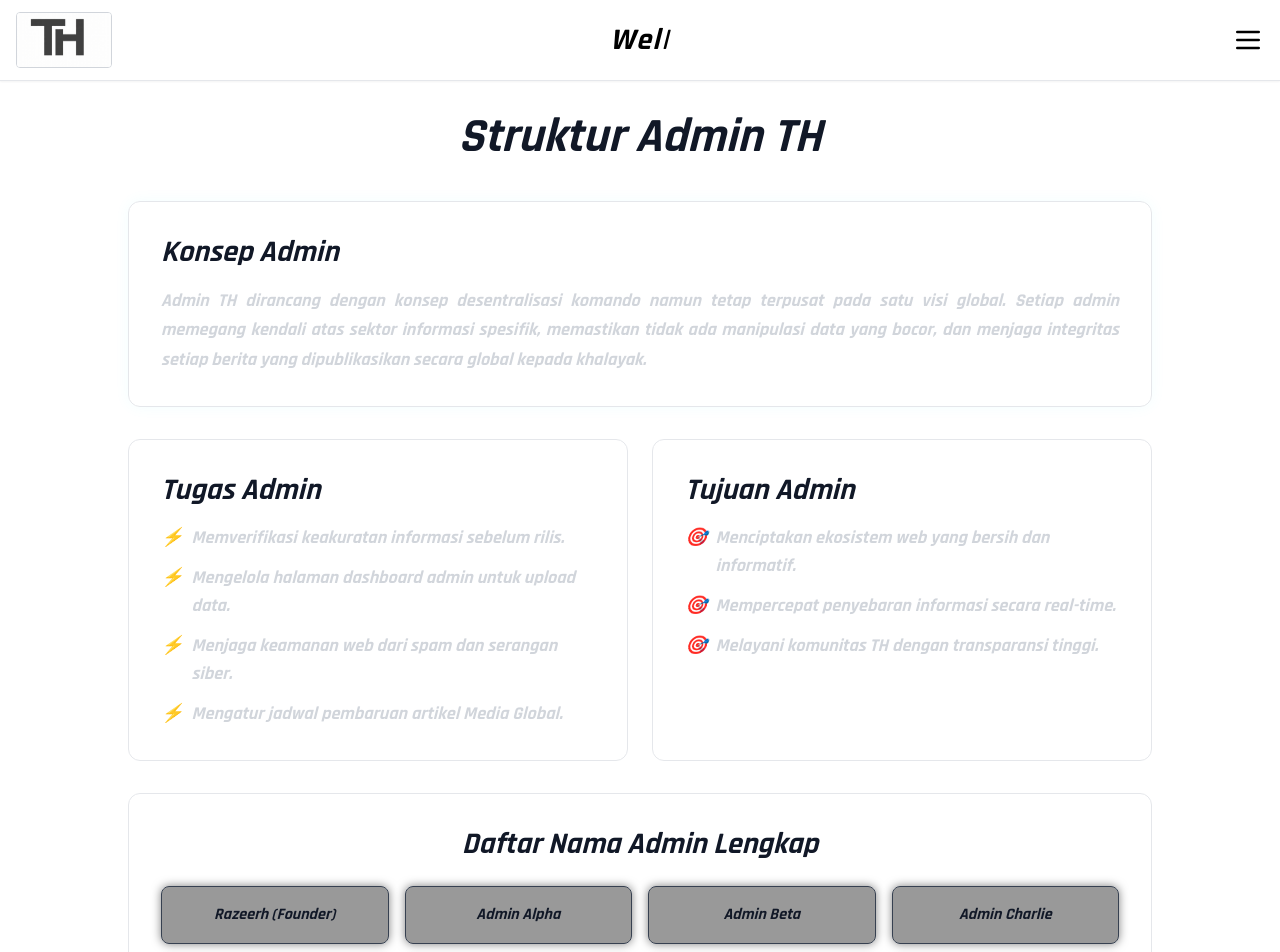
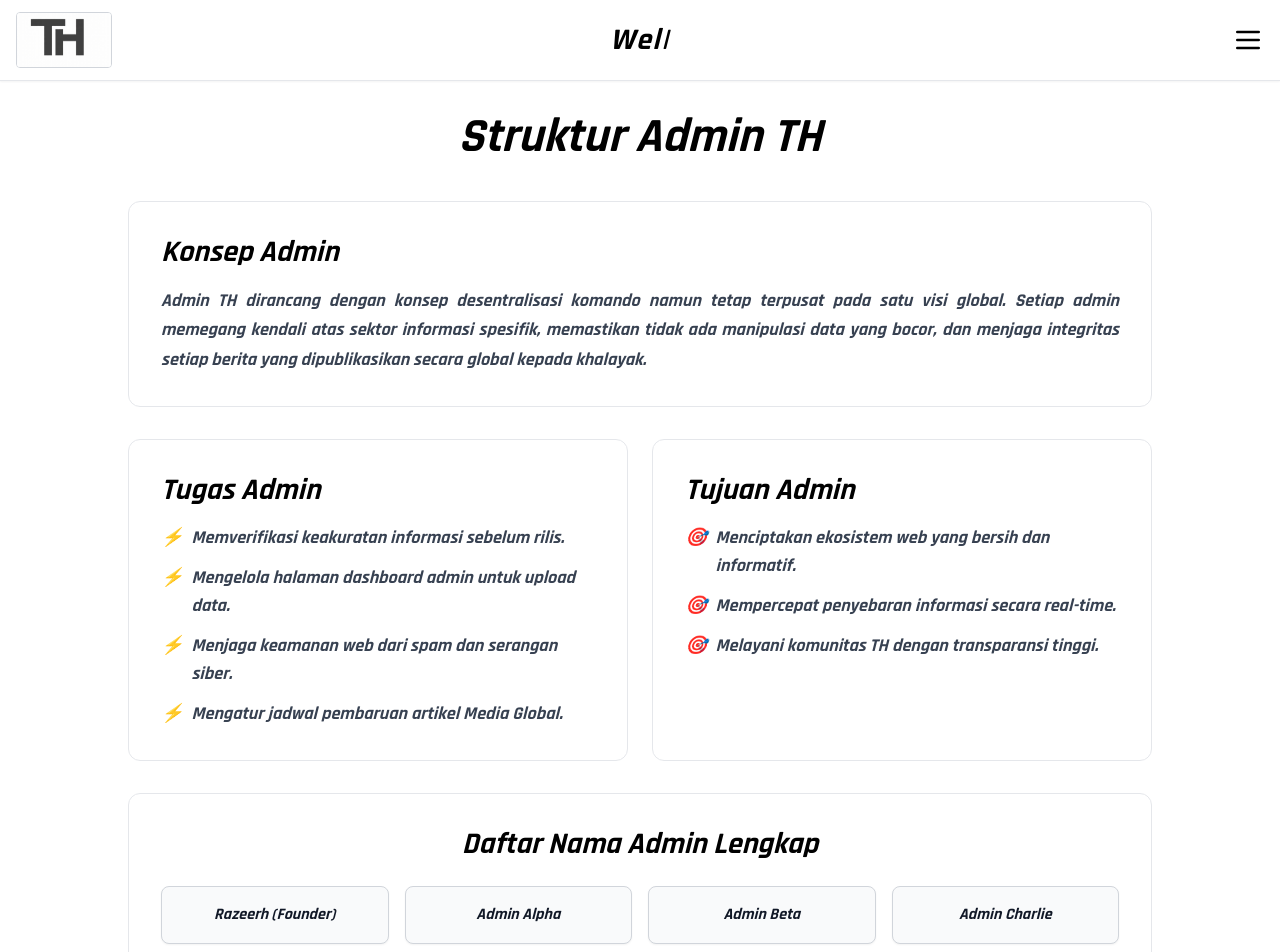
Before and after one commit to XZEERH/WEB-TH, a React (Vite) app: page /struktur in a window 1280 px wide. Shown: the top 952 px of the page. Built offline with nearby package versions, Linux system fonts and the light colour scheme.

Commit message:
Update StrukturAdmin.tsx

```diff
--- a/src/components/StrukturAdmin.tsx
+++ b/src/components/StrukturAdmin.tsx
@@ -1,19 +1,19 @@
 export default function StrukturAdmin() {
   return (
     <div className="max-w-5xl mx-auto space-y-8 animate-fade-in">
-      <h1 className="text-4xl md:text-5xl text-neonBlue text-center mb-10">Struktur Admin TH</h1>
+      <h1 className="text-4xl md:text-5xl text-black text-center mb-10">Struktur Admin TH</h1>
 
-      <div className="bg-darkCard p-8 rounded-xl border border-neonBlue/30 hover:border-neonBlue transition-all duration-300 shadow-[0_0_15px_rgba(0,240,255,0.05)]">
-        <h2 className="text-3xl text-neonBlue mb-4">Konsep Admin</h2>
-        <p className="text-gray-300 text-lg text-justify leading-relaxed">
+      <div className="bg-white p-8 rounded-xl border border-gray-200 hover:border-black hover:shadow-lg transition-all duration-300">
+        <h2 className="text-3xl text-black mb-4">Konsep Admin</h2>
+        <p className="text-gray-700 text-lg text-justify leading-relaxed">
           Admin TH dirancang dengan konsep desentralisasi komando namun tetap terpusat pada satu visi global. Setiap admin memegang kendali atas sektor informasi spesifik, memastikan tidak ada manipulasi data yang bocor, dan menjaga integritas setiap berita yang dipublikasikan secara global kepada khalayak.
         </p>
       </div>
 
       <div className="grid md:grid-cols-2 gap-6">
-        <div className="bg-darkCard p-8 rounded-xl border border-neonBlue/30 hover:border-neonBlue transition-all duration-300">
-          <h2 className="text-3xl text-neonBlue mb-4">Tugas Admin</h2>
-          <ul className="list-none text-gray-300 space-y-3 text-lg">
+        <div className="bg-white p-8 rounded-xl border border-gray-200 hover:border-black hover:shadow-lg transition-all duration-300">
+          <h2 className="text-3xl text-black mb-4">Tugas Admin</h2>
+          <ul className="list-none text-gray-700 space-y-3 text-lg">
             <li className="flex gap-2"><span>⚡</span> Memverifikasi keakuratan informasi sebelum rilis.</li>
             <li className="flex gap-2"><span>⚡</span> Mengelola halaman dashboard admin untuk upload data.</li>
             <li className="flex gap-2"><span>⚡</span> Menjaga keamanan web dari spam dan serangan siber.</li>
@@ -21,9 +21,9 @@ export default function StrukturAdmin() {
           </ul>
         </div>
 
-        <div className="bg-darkCard p-8 rounded-xl border border-neonBlue/30 hover:border-neonBlue transition-all duration-300">
-          <h2 className="text-3xl text-neonBlue mb-4">Tujuan Admin</h2>
-          <ul className="list-none text-gray-300 space-y-3 text-lg">
+        <div className="bg-white p-8 rounded-xl border border-gray-200 hover:border-black hover:shadow-lg transition-all duration-300">
+          <h2 className="text-3xl text-black mb-4">Tujuan Admin</h2>
+          <ul className="list-none text-gray-700 space-y-3 text-lg">
             <li className="flex gap-2"><span>🎯</span> Menciptakan ekosistem web yang bersih dan informatif.</li>
             <li className="flex gap-2"><span>🎯</span> Mempercepat penyebaran informasi secara real-time.</li>
             <li className="flex gap-2"><span>🎯</span> Melayani komunitas TH dengan transparansi tinggi.</li>
@@ -31,11 +31,11 @@ export default function StrukturAdmin() {
         </div>
       </div>
 
-      <div className="bg-darkCard p-8 rounded-xl border border-neonBlue/30 mt-8">
-        <h2 className="text-3xl text-neonBlue mb-6 text-center">Daftar Nama Admin Lengkap</h2>
+      <div className="bg-white p-8 rounded-xl border border-gray-200 mt-8">
+        <h2 className="text-3xl text-black mb-6 text-center">Daftar Nama Admin Lengkap</h2>
         <div className="grid grid-cols-2 md:grid-cols-4 gap-4 text-center">
           {["Razeerh (Founder)", "Admin Alpha", "Admin Beta", "Admin Charlie", "Admin Delta", "Admin Echo", "Admin Foxtrot", "Admin Ghost"].map((nama, idx) => (
-            <div key={idx} className="p-4 border border-gray-700 rounded-lg bg-black/40 hover:bg-neonBlue hover:text-black hover:scale-105 transition-all duration-300 shadow-[0_0_10px_rgba(0,0,0,0.5)]">
+            <div key={idx} className="p-4 border border-gray-300 rounded-lg bg-gray-50 hover:bg-black hover:text-white hover:scale-105 transition-all duration-300 shadow-sm">
               {nama}
             </div>
           ))}
```
